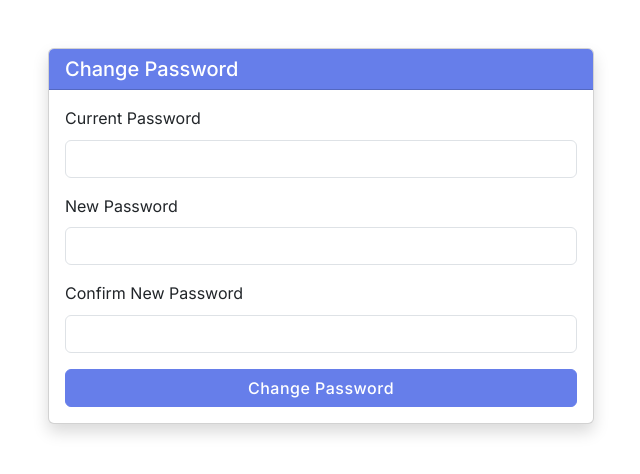
After one commit to amulbabariya07/hms-system, a Flask app: page /doctor/change-password in a window 1280 px wide. The commit adds this page. Shown: the top 474 px of the page, without its empty margins (319-959 px from the left). Run offline with Flask 3, Linux system fonts and the light colour scheme; the visitor is signed in with stand-in values (Sample User, id 1).

```diff
--- a/app/doctor/routes.py
+++ b/app/doctor/routes.py
@@ -171,7 +171,9 @@ def doctor_appointments():
                          view_type=view_type,
                          selected_date=selected_date,
                          search_query=search_query,
-                         filter_date=filter_date)
+                         filter_date=filter_date,
+                         datetime=datetime,
+                         date=date)
 
 @doctor_bp.route('/appointments/update-status/<int:appointment_id>', methods=['POST'])
 def doctor_update_appointment_status(appointment_id):
@@ -243,3 +245,65 @@ def doctor_logout():
     session.pop('doctor_name', None)
     flash('You have been logged out successfully.', 'info')
     return redirect(url_for('doctor.doctor_login'))
+
+@doctor_bp.route('/edit-profile', methods=['POST'])
+def doctor_edit_profile():
+    if 'doctor_logged_in' not in session:
+        flash('Please login to edit your profile.', 'warning')
+        return redirect(url_for('doctor.doctor_login'))
+
+    doctor = Doctor.query.get(session['doctor_id'])
+    doctor.full_name = request.form.get('full_name')
+    doctor.mobile_number = request.form.get('mobile_number')
+    doctor.email = request.form.get('email')
+    doctor.specialization = request.form.get('specialization')
+    doctor.license_number = request.form.get('license_number')
+    doctor.experience_years = request.form.get('experience_years')
+    doctor.qualification = request.form.get('qualification')
+    doctor.hospital_affiliation = request.form.get('hospital_affiliation')
+    db.session.commit()
+    flash('Profile updated successfully!', 'success')
+    return redirect(url_for('doctor.doctor_profile'))
+
+
+@doctor_bp.route('/change-password', methods=['GET', 'POST'])
+def doctor_change_password():
+    if 'doctor_logged_in' not in session:
+        flash('Please login to change your password.', 'warning')
+        return redirect(url_for('doctor.doctor_login'))
+
+    if request.method == 'GET':
+        return render_template('doctor/change_password.html')
+
+    doctor = Doctor.query.get(session['doctor_id'])
+    current_password = request.form.get('current_password')
+    new_password = request.form.get('new_password')
+    confirm_password = request.form.get('confirm_password')
+
+    if not check_password_hash(doctor.password, current_password):
+        flash('Current password is incorrect.', 'danger')
+        return redirect(url_for('doctor.doctor_change_password'))
+
+    if new_password != confirm_password:
+        flash('New passwords do not match.', 'danger')
+        return redirect(url_for('doctor.doctor_change_password'))
+
+    if len(new_password) < 6:
+        flash('New password must be at least 6 characters.', 'danger')
+        return redirect(url_for('doctor.doctor_change_password'))
+
+    doctor.password = generate_password_hash(new_password)
+    db.session.commit()
+    flash('Password changed successfully!', 'success')
+    return redirect(url_for('doctor.doctor_profile'))
+
+@doctor_bp.route('/patients')
+def patients():
+    if 'doctor_logged_in' not in session:
+        flash('Please login to view your patients.', 'warning')
+        return redirect(url_for('doctor.doctor_login'))
+
+    doctor = Doctor.query.get(session['doctor_id'])
+    # Assuming User model has doctor_id or appointments are linked to doctor
+    patients = User.query.join(Appointment).filter(Appointment.doctor_id == doctor.id).distinct().all()
+    return render_template('doctor/patients.html', patients=patients)
--- /dev/null
+++ b/app/doctor/templates/doctor/change_password.html
@@ -0,0 +1,31 @@
+{% extends "base.html" %}
+{% block content %}
+<div class="container py-5">
+    <div class="row justify-content-center">
+        <div class="col-md-6">
+            <div class="card shadow ">
+                <div class="card-header bg-primary text-white">
+                    <h5 class="mb-0">Change Password</h5>
+                </div>
+                <div class="card-body text-start">
+                    <form method="POST" action="{{ url_for('doctor.doctor_change_password') }}">
+                        <div class="mb-3 text-start">
+                            <label for="current_password" class="form-label">Current Password</label>
+                            <input type="password" class="form-control" id="current_password" name="current_password" required>
+                        </div>
+                        <div class="mb-3 text-start">
+                            <label for="new_password" class="form-label">New Password</label>
+                            <input type="password" class="form-control" id="new_password" name="new_password" required>
+                        </div>
+                        <div class="mb-3 text-start">
+                            <label for="confirm_password" class="form-label">Confirm New Password</label>
+                            <input type="password" class="form-control" id="confirm_password" name="confirm_password" required>
+                        </div>
+                        <button type="submit" class="btn btn-primary w-100">Change Password</button>
+                    </form>
+                </div>
+            </div>
+        </div>
+    </div>
+</div>
+{% endblock %}
--- a/app/doctor/templates/doctor/dashboard.html
+++ b/app/doctor/templates/doctor/dashboard.html
@@ -119,9 +119,9 @@
                     </div>
                     <h4 class="fw-bold text-primary mb-3">My Patients</h4>
                     <p class="text-muted mb-4">View and manage your patient records and appointments.</p>
-                    <button class="btn btn-outline-primary rounded-pill px-4" disabled>
-                        Coming Soon
-                    </button>
+                    <a href="{{ url_for('doctor.patients') }}" class="btn btn-outline-primary rounded-pill px-4">
+                        View Patients
+                    </a>
                 </div>
             </div>
 
```
Also changed, not shown: app/doctor/templates/doctor/appointments.html (+5 -5 lines), app/doctor/templates/doctor/patients.html (added, +51 -0 lines), app/doctor/templates/doctor/profile.html (+84 -2 lines).
